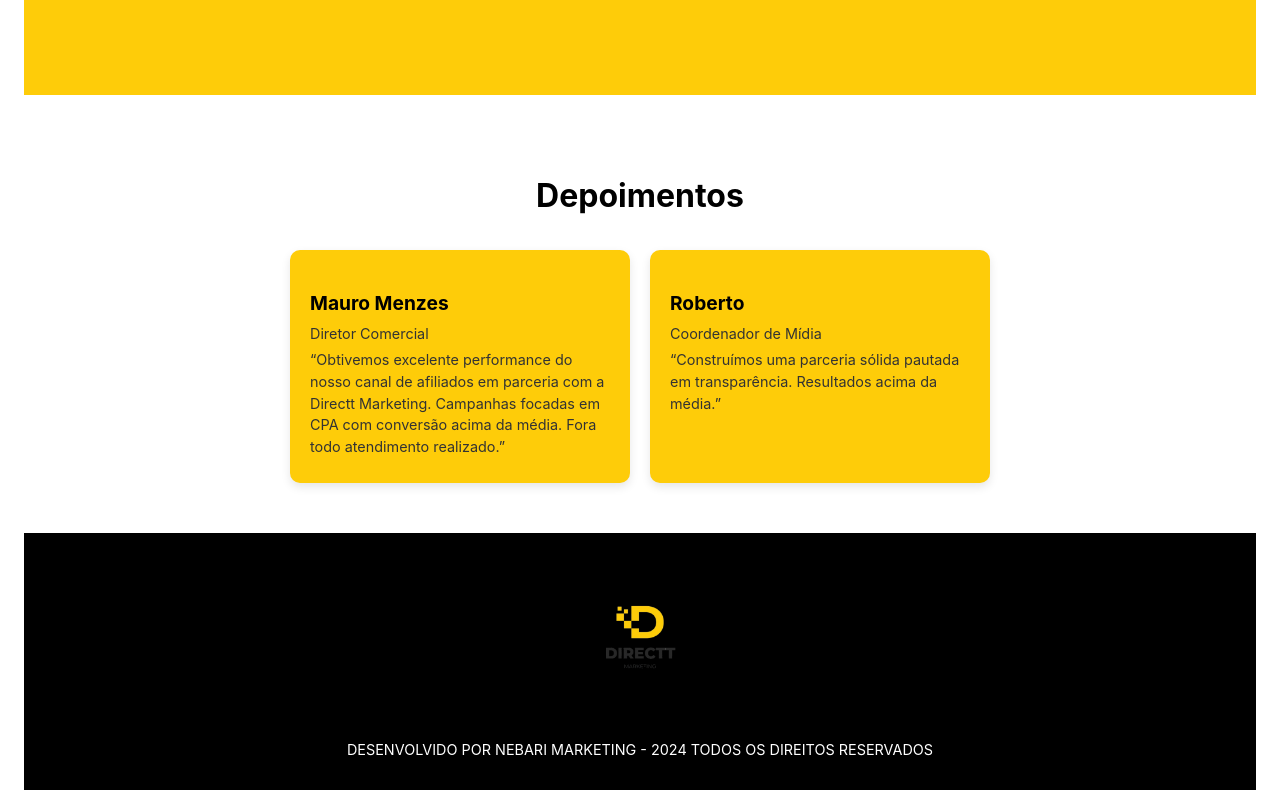
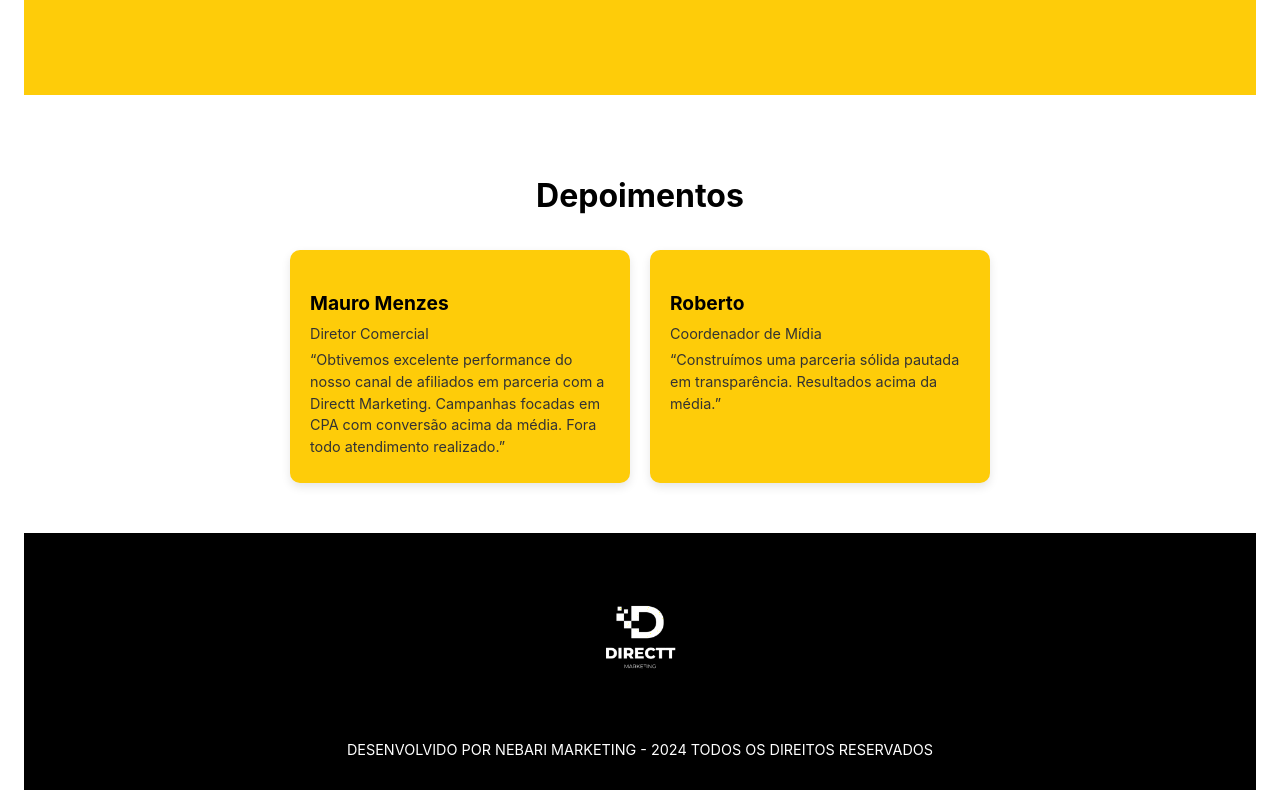
Before and after one commit to PedroRique/directt-marketing, a React (Vite) app: page / in a window 1280 px wide. Shown: the part 1969-2759 px from the top of the page. Built offline with nearby package versions, Linux system fonts and the light colour scheme.

Commit message:
logo white footer

```diff
--- a/src/components/Footer.css
+++ b/src/components/Footer.css
@@ -8,6 +8,7 @@
   .footer-logo img {
     width: 150px;
     margin-bottom: 20px;
+    filter: brightness(50);
   }
 
   .footer-content p {
```
